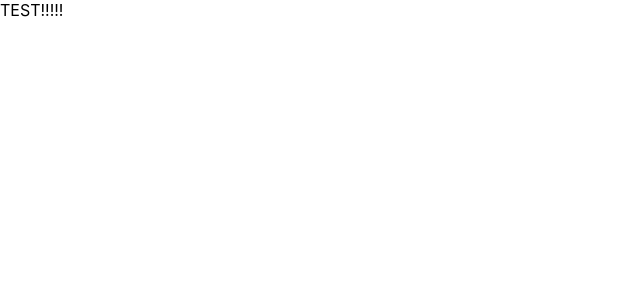
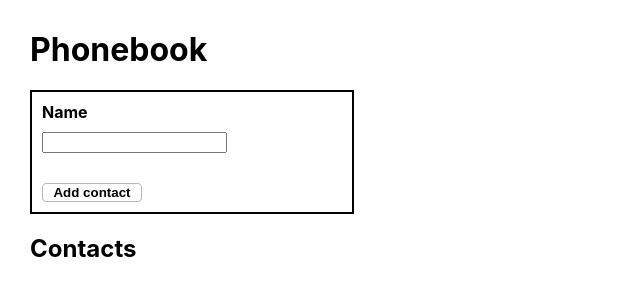
Before and after one commit to itfreshman2021/goit-react-hw-02-phonebook, a React (Create React App) app: page / in a window 1280 px wide. Shown: the top 300 px of the page, without its empty margins (0-640 px from the left). Built offline with nearby package versions, Linux system fonts and the light colour scheme; the HTML template or start-up script is replaced by a standard one.

Commit message:
added step 1 to the solution of task 2

```diff
--- a/package.json
+++ b/package.json
@@ -10,6 +10,7 @@
     "react": "^17.0.2",
     "react-dom": "^17.0.2",
     "react-scripts": "^3.0.1",
+    "uuid": "^8.3.2",
     "web-vitals": "^2.1.3"
   },
   "homepage": "https://itfreshman2021.github.io/goit-react-hw-02-phonebook",
--- a/src/App.js
+++ b/src/App.js
@@ -1,11 +1,77 @@
 import React from 'react';
 
-function App() {
-  return (
-    <>
-      <div>TEST!!!!!</div>
-    </>
-  );
+import { v4 as uuidv4 } from 'uuid';
+import s from './App.module.css';
+
+
+class App extends React.Component {
+  state = {
+    contacts: [],
+    name: '',
+  };
+
+
+  contactNew = {
+      id: uuidv4(),
+      name: '',
+    };
+
+  handleChange = event => {
+    this.setState({ [event.currentTarget.name]: event.currentTarget.value });
+    this.contactNew = {
+      id: uuidv4(),
+      [event.currentTarget.name]: event.currentTarget.value,
+    };
+
+
+  };
+
+  HandleSubmit = event => {
+    event.preventDefault();
+    this.setState(({contacts}) => ({contacts: [this.contactNew,...contacts],}))
+    this.reset();
+
+    console.log(this.state);
+  };
+
+  reset = () => {
+    this.setState({ name: '' });
+  };
+
+  render() {
+    return (
+      <>
+        <div className={s.phonebook}>
+          <h1>Phonebook</h1>
+          <form onSubmit={this.HandleSubmit} className={s.form}>
+            <label className={s.label}>
+              Name
+              <input
+                type="text"
+                name="name"
+                pattern="^[a-zA-Zа-яА-Я]+(([' -][a-zA-Zа-яА-Я ])?[a-zA-Zа-яА-Я]*)*$"
+                title="Имя может состоять только из букв, апострофа, тире и пробелов. Например Adrian, Jacob Mercer, Charles de Batz de Castelmore d'Artagnan и т. п."
+                value={this.state.name}
+                onChange={this.handleChange}
+                required
+                className={s.input}
+              />
+            </label>
+            <button type="submit" className={s.button}>Add contact</button>
+          </form>
+          <h2>Contacts</h2>
+          <ul>
+            {this.state.contacts.map(contact => {
+              const { id, name } = contact;
+              return (
+                <li key={id} className={s.li}>
+                  <p>{name}</p>
+              </li>
+            );})}
+          </ul>
+        </div>
+      </>
+    );
+  }
 }
-
 export default App;
--- /dev/null
+++ b/src/App.module.css
@@ -0,0 +1,36 @@
+.phonebook {
+  margin: 30px;
+}
+.form {
+  display: flex;
+  flex-direction: column;
+  border: 2px solid black;
+  padding: 10px;
+  width: 300px;
+  font-weight: bold;
+}
+
+.label {
+  display: flex;
+  flex-direction: column;
+  display: block;
+  margin-bottom: 20px;
+}
+.input {
+  display: block;
+  margin-top: 10px;
+  margin-bottom: 10px;
+}
+
+.button {
+  display: block;
+  border-radius: 4px;
+  width: 100px;
+  border: 1px solid rgb(187, 184, 184);
+  background-color: white;
+  font-weight: bold;
+}
+
+.li {
+  font-weight: bold;
+}
```
Also changed, not shown: 1 other file (tests, documents, lock files or other folders).
